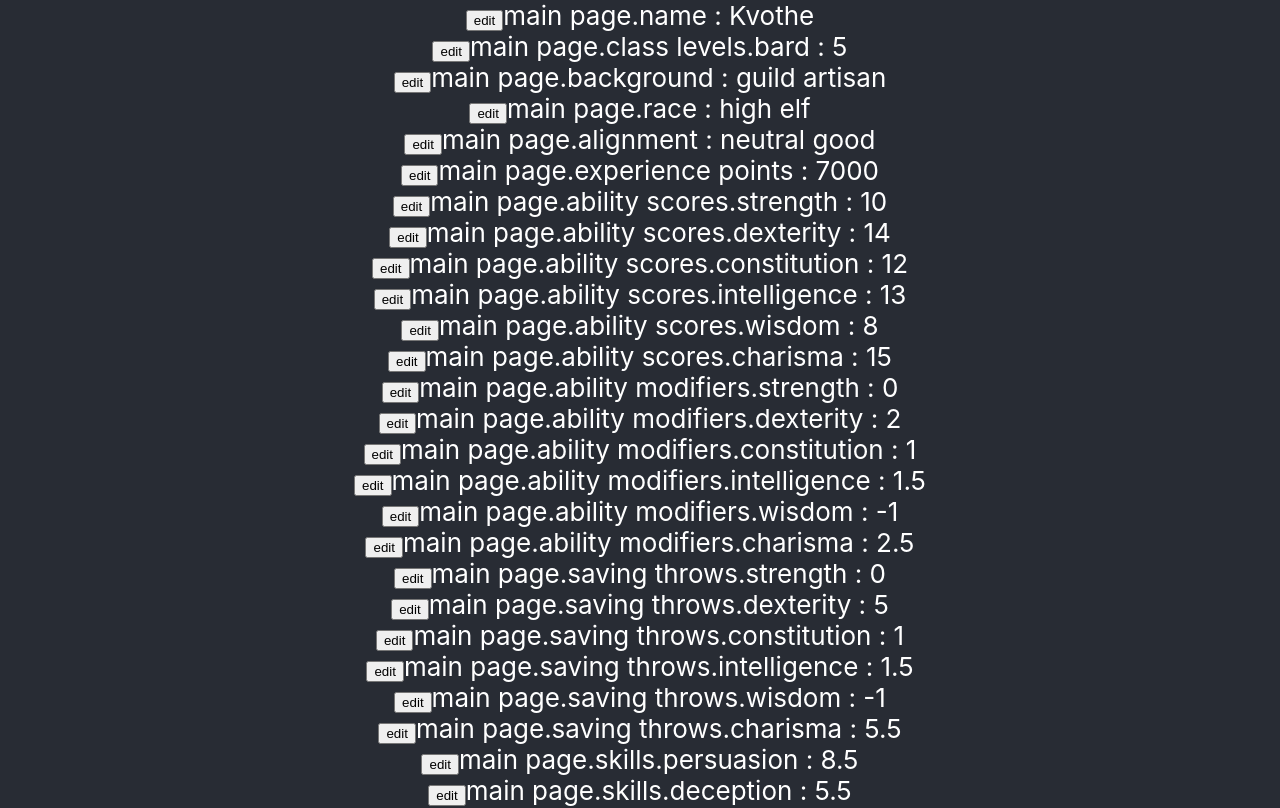
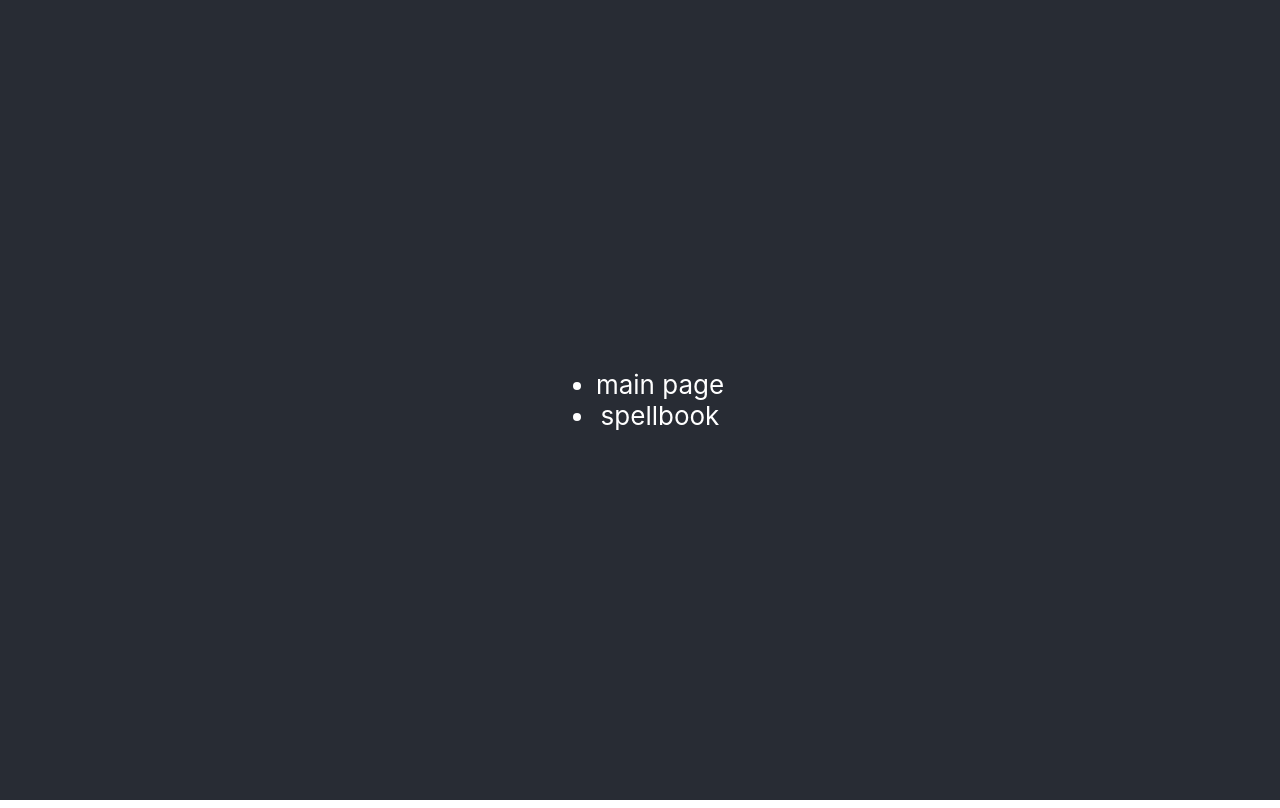
Before and after one commit to WrittenWoods/cobble, a React (Create React App) app: page / in a window 1280 px wide. Shown: the top 808 px of the page. Built offline with nearby package versions, Linux system fonts and the light colour scheme.

Commit message:
trying a new component setup

```diff
--- a/src/App.tsx
+++ b/src/App.tsx
@@ -1,5 +1,4 @@
 import React, { useState } from 'react';
-import logo from './logo.svg';
 import './App.css';
 import { starterSheetData } from "./starterSheetData";
 import { oneDimensionalSheet } from "./helpers/oneDimensionalSheet";
@@ -8,15 +7,14 @@ import Sheet from "./Sheet";
 
 function App() {
 
-  const [loadedSheet, setLoadedSheet] = useState(oneDimensionalSheet(starterSheetData))
-  const [text, setText] = useState("hewwo")
+  const [sheet, setSheet] = useState(oneDimensionalSheet(starterSheetData))
 
   return (
     <div className="App">
       <header className="App-header">
         <Sheet
-          loadedSheet={loadedSheet}
-          setLoadedSheet={setLoadedSheet}
+          sheet={sheet}
+          setSheet={setSheet}
         />
       </header>
     </div>
--- a/src/Block.tsx
+++ /dev/null
@@ -1,56 +0,0 @@
-import React, { useState, useEffect } from 'react';
-import { SearchBlock } from "./helpers/interfaces";
-import { parseContent } from "./helpers/parseContent"
-import { arrayEquals } from "./helpers/arrayEquals"
-
-// Component that represents individual blocks in a character sheet
-// including blocks that may contain other blocks
-
-export default function Block (props: object) {
-  const [editMode, toggleEditMode] = useState(false)
-  const [blockValue, setBlockValue] = useState({ titlePath: props.titlePath, content: props.content })
-  const [content, setContent] = useState(props.content)
-  const [title, setTitle] = useState(props.titlePath[props.titlePath.length - 1])
-
-  function updateSheet() {
-    let arr = [...props.loadedSheet]
-    let newBlock = true
-
-    for (let i = 0; i < arr.length; i++) {
-      if (arrayEquals(arr[i].titlePath, props.titlePath)) {
-        newBlock = false
-        arr[i] = blockValue
-      }
-    }
-
-    if (newBlock) { arr.push(block) }
-
-    props.setLoadedSheet(arr)
-  }
-
-  useEffect(() => {
-    updateSheet()
-  }, [blockValue])
-
-  // TSX return for the component
-
-  return (
-    <div>
-      <button onClick={() => {
-         setBlockValue({
-           titlePath: [...props.titlePath.slice(0, props.titlePath.length - 1), title], content: content
-         });
-         toggleEditMode(!editMode)
-       }}>
-        {editMode ? "save" : "edit"}
-      </button>
-        {editMode ?
-          <span>
-            <textarea value={title} onChange={(e) => setTitle(e.target.value)} />
-            <textarea value={content} onChange={(e) => setContent(e.target.value)} />
-          </span>
-          : <span>{props.titlePath.join(".") + " : " + parseContent(content, props.loadedSheet)}</span>
-        }
-    </div>
-  )
-}
--- a/src/Menu.tsx
+++ b/src/Menu.tsx
@@ -1,18 +1,40 @@
-import React from 'react';
-import Block from "./Block";
+import React, { useState } from 'react';
+import MenuItem from './MenuItem'
 
-export default function Menu(props) {
+function Menu ({ sheet, setSheet, titlePath, setDisplayedPanels, displayedPanels }) {
+
+  function titlePathMatch(sheetPath, inputPath) {
+    let match = true
+    for (let i = 0; i < inputPath.length; i++) {
+      match = sheetPath.includes(inputPath[i])
+    }
+    return match
+  }
+
+  function menuItemList() {
+    let result = []
+    let filtered = sheet.filter( x => titlePathMatch(x.titlePath, titlePath) )
+    filtered.forEach(x =>
+      !result.includes(x.titlePath[titlePath.length]) && result.push(x.titlePath[titlePath.length])
+    )
+    return result
+  }
+
   return (
-    <div>
-      {props.loadedSheet.map(x =>
-        <Block
-          key={x.titlePath.join('.')}
-          loadedSheet={props.loadedSheet}
-          setLoadedSheet={props.setLoadedSheet}
-          titlePath={x.titlePath}
-          content={x.content}
+    <ul>
+      {menuItemList().map( x =>
+        <MenuItem
+          sheet={sheet}
+          setSheet={setSheet}
+          displayedPanels={displayedPanels}
+          setDisplayedPanels={setDisplayedPanels}
+          titlePath={[...titlePath, x]}
+          key={[...titlePath, x].join('.') + 'menu item'}
         />
       )}
-    </div>
+    </ul>
   )
+
 }
+
+export default Menu;
--- /dev/null
+++ b/src/MenuItem.tsx
@@ -0,0 +1,13 @@
+import React, { useState, useEffect } from 'react';
+import { parseContent } from "./helpers/parseContent";
+
+function MenuItem ({ sheet, titlePath, displayedPanels, setDisplayedPanels }) {
+
+  return (
+    <li>
+      {titlePath[titlePath.length - 1]}
+    </li>
+  )
+}
+
+export default MenuItem;
--- a/src/Sheet.tsx
+++ b/src/Sheet.tsx
@@ -1,13 +1,25 @@
-import React from 'react';
+import React, { useState } from 'react';
 import Menu from "./Menu";
 
-export default function Sheet(props) {
+function Sheet ({ sheet, setSheet }) {
+
+  const [displayedPanels, setDisplayedPanels] = useState([[]])
+
   return (
     <div>
-      <Menu
-        loadedSheet={props.loadedSheet}
-        setLoadedSheet={props.setLoadedSheet}
-      />
+      {displayedPanels.map( titlePath =>
+        <Menu
+          sheet={sheet}
+          setSheet={setSheet}
+          displayedPanels={displayedPanels}
+          setDisplayedPanels={setDisplayedPanels}
+          titlePath={titlePath}
+          key={titlePath.join('.') + 'panel'}
+        />
+      )}
     </div>
-  );
+  )
+
 }
+
+export default Sheet;
```
